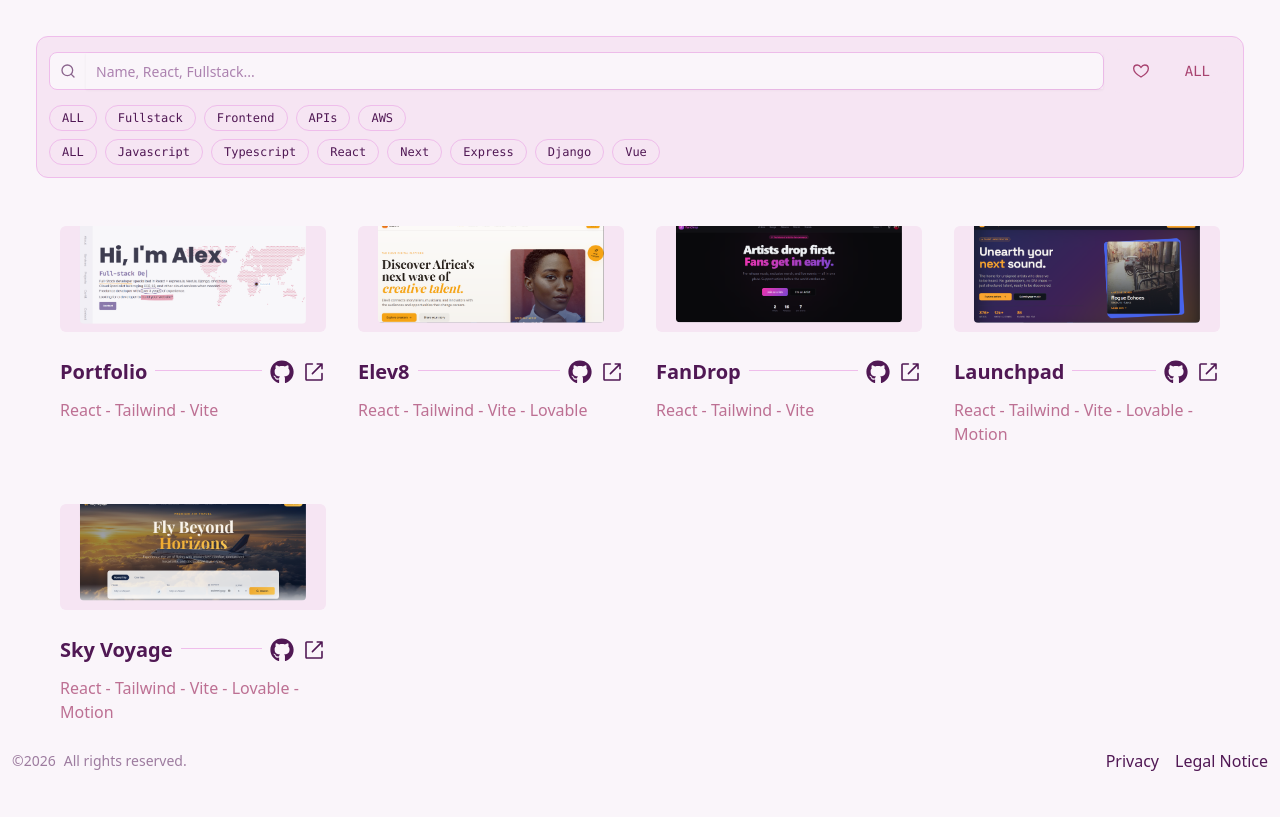
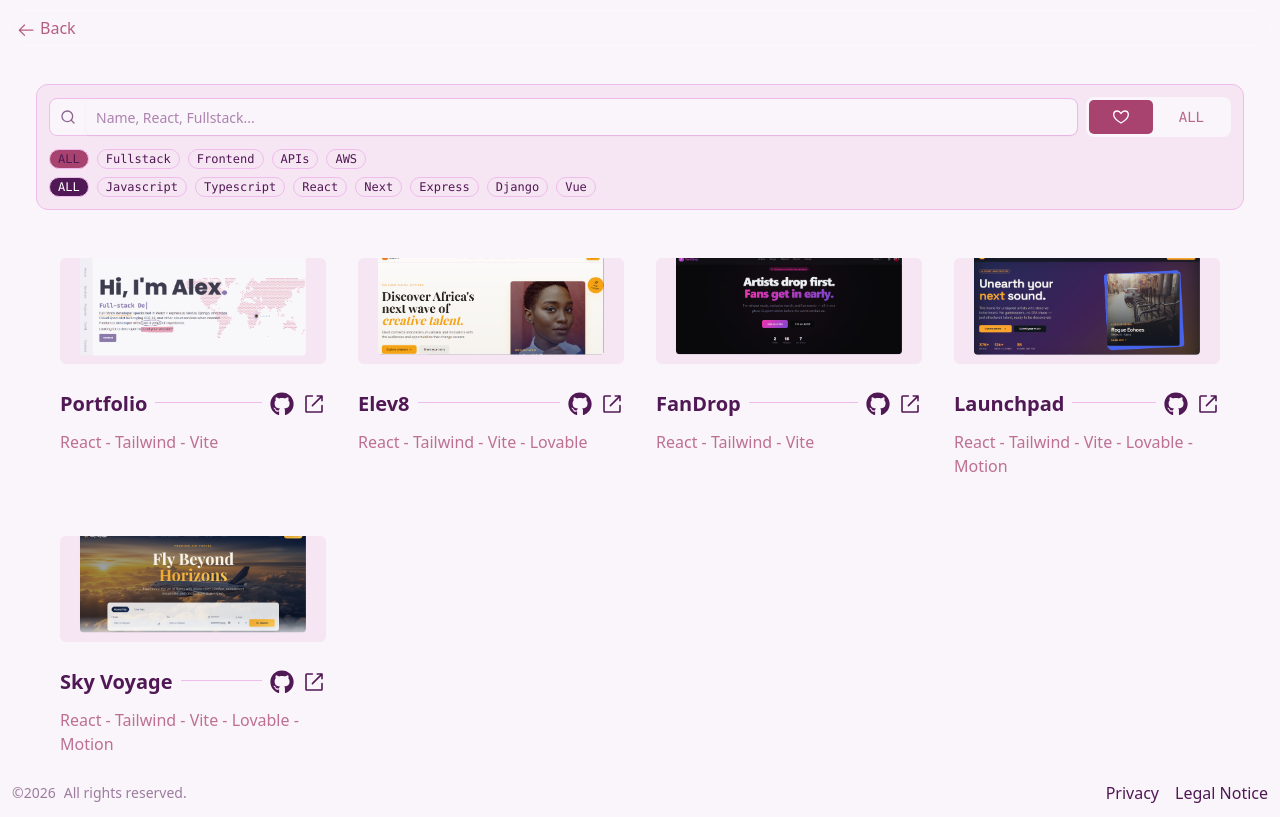
Before and after one commit to alexdevnest/alexdevnest, a React (Vite) app: page /projects in a window 1280 px wide. Built offline with nearby package versions, Linux system fonts and the light colour scheme.

Commit message:
Refactor SearchAndFilter component and update styles for projects page

```diff
--- a/src/components/projects/SearchAndFilter.jsx
+++ b/src/components/projects/SearchAndFilter.jsx
@@ -4,6 +4,8 @@ import { Button } from "@ui/button";
 import { Input } from "@ui/input";
 import { GrFavorite } from "react-icons/gr";
 import { Badge } from "@ui/badge";
+
+import { cn } from "@lib/utils";
 
 
 const CATEGORIES = [
@@ -26,37 +28,21 @@ const TAGS = [
 ]
 
 
-const filter__and__search = "m-6 mb-12 flex flex-col gap-3 p-3 border rounded-xl bg-muted"
-
-const search__bar = "flex items-center gap-2 max-[360px]:gap-1"
-const search = "flex items-center flex-1 border rounded-lg bg-background"
-const search_icon_btn = "px-3 bg-transparent hover:bg-transparent!"
-const search__input = "border-none focus-visible:ring-0 rounded-none focus-visible:border-none bg-transparent! placeholder:opacity-65 max-[520px]:text-sm max-[420px]:placeholder:text-xs autofill:bg-transparent!"
-const filter__btns = "flex items-center bg-muted p-1 gap-0.5 rounded-lg"
-const filter_btn = "cursor-pointer transition-all! duration-500! font-mono p-2 px-4 text-primary bg-transparent hover:bg-primary hover:text-white hover:dark:text-foreground max-[520px]:p-2 max-[420px]:p-1"
-
-const filters = "flex flex-col gap-2"
-
-const responsive = "max-[420px]:gap-1"
-
-const category_filters = `flex gap-2 flex-wrap ${responsive}`
-const category_badges = "transition-all! duration-500! cursor-pointer font-mono text-xs p-3 hover:bg-primary"
-
-const tag_filters = `flex gap-2 flex-wrap ${responsive}`
-const tag_badges = "transition-all! duration-500! cursor-pointer font-mono text-xs p-3 hover:bg-orange-400/75"
+export default function SearchAndFilter () {
+  const [ searchText, setSearchText ] = useState("");
+  const [ activeView, setActiveView ] = useState("favorite");
+  const [ activeCategory, setActiveCategory ] = useState("ALL");
+  const [ activeTag, setActiveTag ] = useState("ALL");
 
 
-export default function SearchAndFilter () {
-  const [ searchText, setSearchText ] = useState("")
-
   return (
-    <header className={filter__and__search}>
-      <section className={search__bar}>
-        <div className={search}>
+    <header className="search-and-filter">
+      <section className="search-bar">
+        <div className="search">
           <Button
             variant="ghost"
             size="icon"
-            className={ search_icon_btn }
+            className="search-icon-btn"
           >
             <Search className="opacity-65" />
           </Button>
@@ -67,29 +53,60 @@ export default function SearchAndFilter () {
             value={ searchText }
             placeholder="Name, React, Fullstack..."
             onChange={ (e) => setSearchText(e.target.value) }
-            className={search__input}
+            className="search-input"
           />
         </div>
 
-        <div className={filter__btns}>
-          <Button className={ filter_btn }>
+        <div className="filter-btns">
+          <Button
+            onClick={
+              () => setActiveView('favorite')
+            }
+            className={
+              cn("filter-btn",
+                activeView === 'favorite'
+                  ? 'bg-primary hover:bg-primary text-white dark:text-foreground!'
+                  : 'text-primary/80 bg-transparent hover:bg-inherit hover:text-primary'
+              )
+            }
+          >
             <GrFavorite />
           </Button>
-          <Button className={filter_btn}>
+          <Button
+            onClick={
+              () => setActiveView('all')
+            }
+            className={
+              cn("filter-btn",
+                activeView === 'all'
+                  ? 'bg-primary hover:bg-primary text-white dark:text-foreground!'
+                  : 'text-primary/80 bg-transparent hover:bg-inherit hover:text-primary'
+              )
+            }
+          >
             ALL
           </Button>
         </div>
       </section>
 
-      <section className={filters}>
-        <section className={category_filters}>
+      <section className="filters">
+        <section className="category-filters">
           {
             CATEGORIES.map(
               (category) => (
                 <Badge
                   variant="outline"
                   key={ category }
-                  className={category_badges}
+                  onClick={
+                    () => setActiveCategory(category)
+                  }
+                  className={
+                    cn("category-badges",
+                      activeCategory === category
+                        ? 'bg-primary'
+                        : 'hover:text-primary hover:border-primary'
+                    )
+                  }
                 >
                   { category }
                 </Badge>
@@ -98,14 +115,23 @@ export default function SearchAndFilter () {
           }
         </section>
 
-        <section className={tag_filters}>
+        <section className="tag-filters">
           {
             TAGS.map(
               (tag) => (
                 <Badge
                   variant="outline"
                   key={ tag }
-                  className={tag_badges}
+                  onClick={
+                    () => setActiveTag(tag)
+                  }
+                  className={
+                    cn("tag-badges",
+                      activeTag === tag
+                        ? 'bg-foreground text-white dark:text-black'
+                        : 'hover:border-foreground'
+                    )
+                  }
                 >
                   { tag }
                 </Badge>
--- a/src/index.css
+++ b/src/index.css
@@ -480,6 +480,57 @@
     }
   }
 
+  #projects-page {
+    @apply p-3;
+
+    .search-and-filter {
+      @apply mx-6 mt-18 mb-12 flex flex-col gap-3 p-3 border rounded-xl bg-muted;
+
+      .search-bar {
+        @apply flex items-center gap-2 max-[360px]:gap-1;
+
+        .search {
+          @apply flex items-center flex-1 border rounded-lg bg-background;
+
+          .search-icon-btn {
+            @apply px-3 bg-transparent hover:bg-transparent!;
+          }
+
+          .search-input {
+            @apply border-none focus-visible:ring-0 rounded-none focus-visible:border-none bg-transparent! placeholder:opacity-65 max-[520px]:text-sm max-[420px]:placeholder:text-xs autofill:bg-transparent!;
+          }
+        }
+
+        .filter-btns {
+          @apply flex items-center bg-background p-0.5 rounded-lg;
+
+          .filter-btn {
+            @apply cursor-pointer transition-all! duration-500! font-mono p-2 px-6! max-[520px]:p-2! max-[420px]:p-1!;
+          }
+        }
+      }
+
+      .filters {
+        @apply flex flex-col gap-2;
+
+        .category-filters,
+        .tag-filters {
+          @apply flex gap-2 flex-wrap max-[420px]:gap-1;
+        }
+
+        .category-badges,
+        .tag-badges {
+          @apply transition-all! duration-500! cursor-pointer font-mono text-xs p-3;
+        }
+
+      }
+    }
+
+    .projects-grid {
+      @apply mx-12 grid gap-8 min-[600px]:grid-cols-2 min-[835px]:grid-cols-3 min-[1024px]:grid-cols-4;
+    }
+  }
+
   #legal-page {
     @apply min-h-screen max-w-screen overflow-x-hidden p-4 pt-0;
 
@@ -807,6 +858,7 @@
   --shadow-xl: 0 1px 3px 0px hsl(0 0% 0% / 0.10), 0 8px 10px -1px hsl(0 0% 0% / 0.10);
   --shadow-2xl: 0 1px 3px 0px hsl(0 0% 0% / 0.25);
 }
+
 
 
 /* Sunset Horizon theme */
--- a/src/pages/Projects.jsx
+++ b/src/pages/Projects.jsx
@@ -2,17 +2,16 @@ import SearchAndFilter from "@projects/SearchAndFilter";
 import ProjectCard from "@projects/ProjectCard";
 import Footer from "@components/Footer";
 import { PROJECTS } from "@constants/mock-data";
-
-
-const projects_container = "mx-12 grid gap-8 min-[600px]:grid-cols-2 min-[835px]:grid-cols-3 min-[1024px]:grid-cols-4"
+import { GoBack } from "@/components/GoTo";
 
 
 export default function Projects () {
   return (
-    <section className="p-3" id="projects-page">
+    <section id="projects-page">
+      <GoBack />
       <SearchAndFilter />
 
-      <section className={projects_container}>
+      <section className="projects-grid">
         {
           PROJECTS.map(
             (project) => (
```
